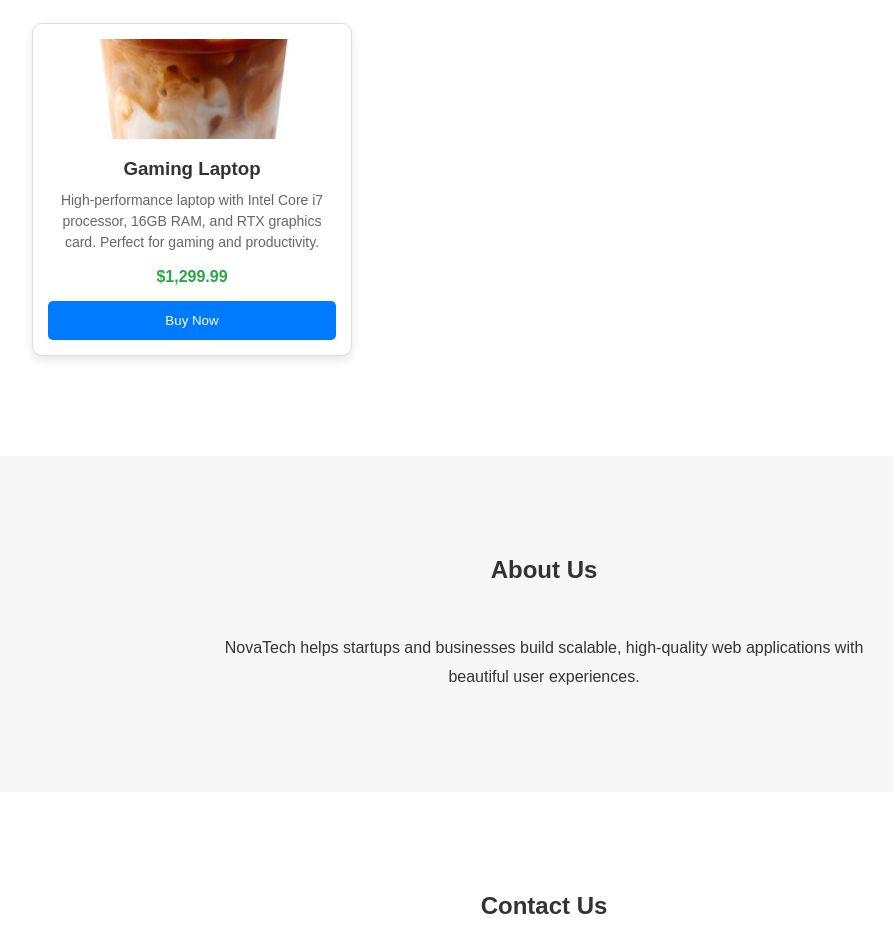
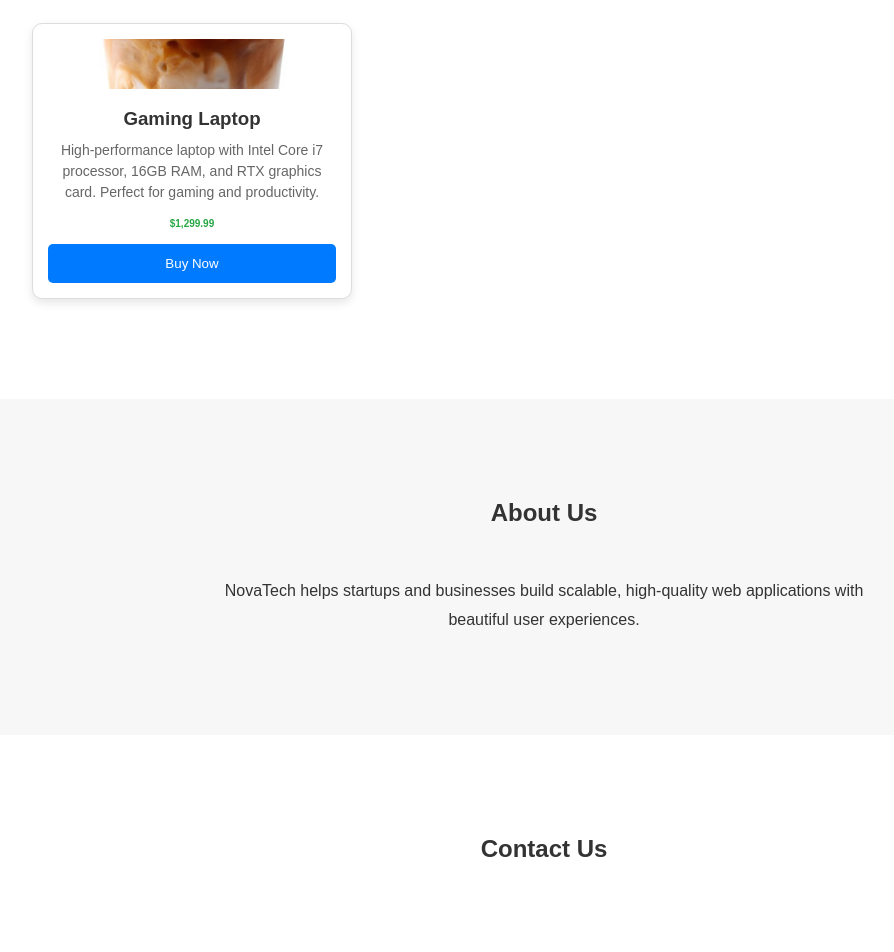
Before and after one commit to jdalanon/BiteCo, a plain HTML site: page index.html in a window 1280 px wide. Shown: the part 955-1907 px from the top of the page, without its empty margins (96-990 px from the left). Drawn offline with Linux system fonts and the light colour scheme.

Commit message:
Modified Menu section

```diff
--- a/style.css
+++ b/style.css
@@ -129,7 +129,7 @@ section{
 
 .card img {
     width: 100%;
-    height: 100px;
+    height: 50px;
     object-fit: cover;
     border-radius: 8px;
 }
@@ -146,7 +146,7 @@ section{
 }
 
 .card .price {
-    font-size: 16px;
+    font-size: 10px;
     color: #28a745;
     font-weight: bold;
     margin: 15px 0;
```
